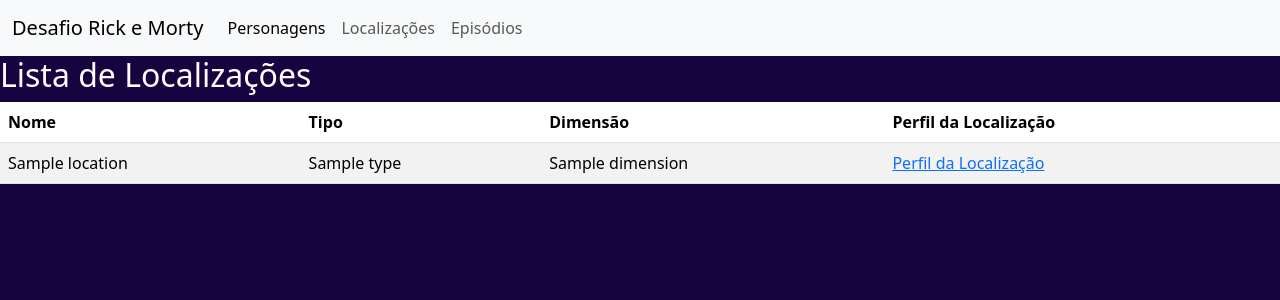
After one commit to GabriellaMansur/desafioAPI_SquadyHedyLamar, a Flask app: template templates/locations.html in a window 1280 px wide. The commit adds this page. Shown: the top 300 px of the page. Run offline with Flask 3, Linux system fonts and the light colour scheme; the template is opened without the code that fills it: most values are stand-ins (such as "Sample title", 1, 10 or a date in 2020).

Commit message:
Rota /locations e template locations.html adicionados

```diff
--- a/app.py
+++ b/app.py
@@ -45,3 +45,12 @@
     dict = json.loads(ler_episodios)
 
     return render_template("episodes.html",episodes=dict["results"])
+
+@app.route("/locations")
+def get_list_locations():
+    url = "https://rickandmortyapi.com/api/location"
+    response = urllib.request.urlopen(url)
+    data = response.read()
+    locations_dict = json.loads(data)
+
+    return render_template("locations.html", locations=locations_dict['results'])
--- /dev/null
+++ b/templates/locations.html
@@ -0,0 +1,27 @@
+{% extends "layout.html" %}
+
+{% block content %}
+    <h2>Lista de Localizações</h2>
+    <div class="table-responsive">
+        <table class="table table-striped">
+            <thead>
+                <tr>
+                    <th>Nome</th>
+                    <th>Tipo</th>
+                    <th>Dimensão</th>
+                    <th>Perfil da Localização</th>
+                </tr>
+            </thead>
+            <tbody>
+                {% for location in locations %}
+                <tr>
+                    <td>{{ location.name }}</td>
+                    <td>{{ location.type }}</td>
+                    <td>{{ location.dimension }}</td>
+                    <td> <a href="#">Perfil da Localização</a></td>
+                </tr>
+                {% endfor %}
+            </tbody>
+        </table>
+    </div>
+{% endblock %}
--- a/templates/nav.html
+++ b/templates/nav.html
@@ -11,7 +11,7 @@
                 <a class="nav-link active" aria-current="page" href="#">Personagens</a>
               </li>
               <li class="nav-item">
-                <a class="nav-link" href="/">Localizações</a>
+                <a class="nav-link" href="/locations">Localizações</a>
               </li>
               <li class="nav-item">
                 <a class="nav-link" href="/episodes">Episódios</a>
```
Also changed, not shown: 1 other file.
